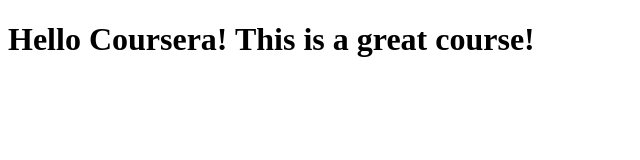
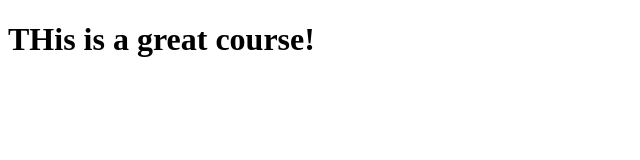
Before and after one commit to Solrac6165/coursera-test, a plain HTML site: page site/index.html in a window 1280 px wide. Shown: the whole page, without its empty margins (0-640 px from the left). Drawn offline with Linux system fonts and the light colour scheme.

Commit message:
Hola abuelo

```diff
--- a/site/index.html
+++ b/site/index.html
@@ -4,6 +4,6 @@
 	<title>Hello Coursera!</title>
 </head>
 <body>
-	<h1>Hello Coursera! This is a great course!</h1>
+	<h1>THis is a great course!</h1>
 </body>
 </html>
```
